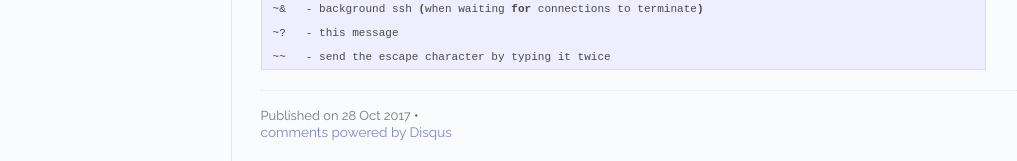
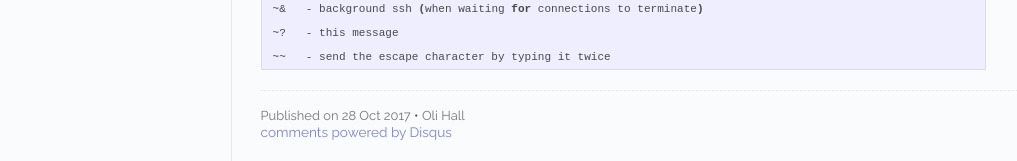
Before and after one commit to oli-hall/oli-hall.github.io, a Jekyll site: the page built from index.html, in a window 1280 px wide. Shown: the part 1048-1209 px from the top of the page, without its empty margins (127-1144 px from the left). Built offline with Jekyll 4.4.1, drawn with Linux system fonts in a browser that asks for light colours; comment, search, counter and statistics services are not loaded.

Commit message:
Add my name to post footer

```diff
--- a/_includes/post.html
+++ b/_includes/post.html
@@ -17,7 +17,7 @@
   </div>
   <div class="colophon">
     <p>
-      <span id="pub-date">Published on {{ page.date | date_to_string }}</span> <span class="separator">&bull;</span>
+      <span id="pub-date">Published on {{ page.date | date_to_string }}</span> <span class="separator">&bull;</span> <span>Oli Hall</span>
     </p>
     {% if site.disqus_shortname %}{% include disqus_comments.html %}{% endif %}
     {% if page.comments != false and site.disqus_shortname %}<section class="disqus_sec" id="disqus_thread"></section><!-- /#disqus_thread -->{% endif %}
```
